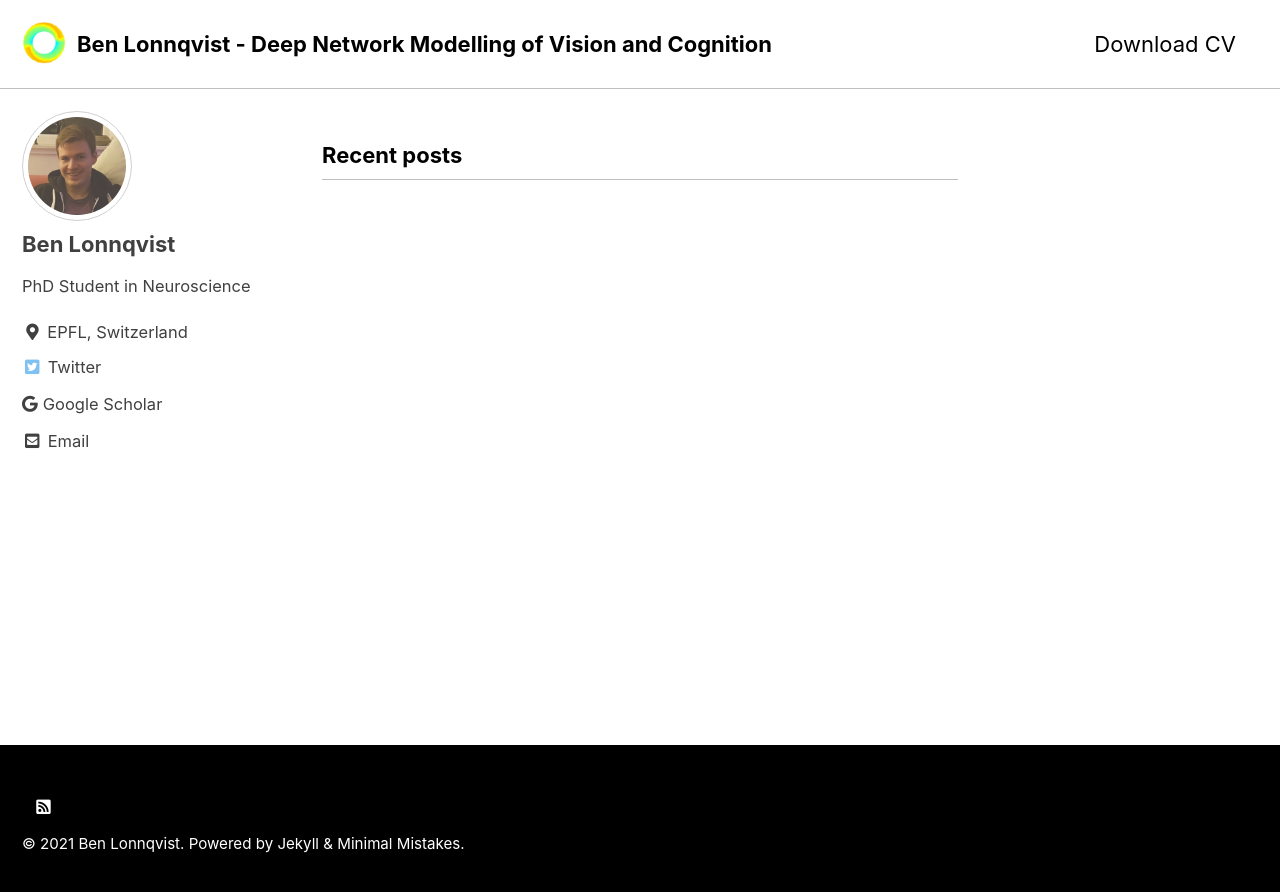
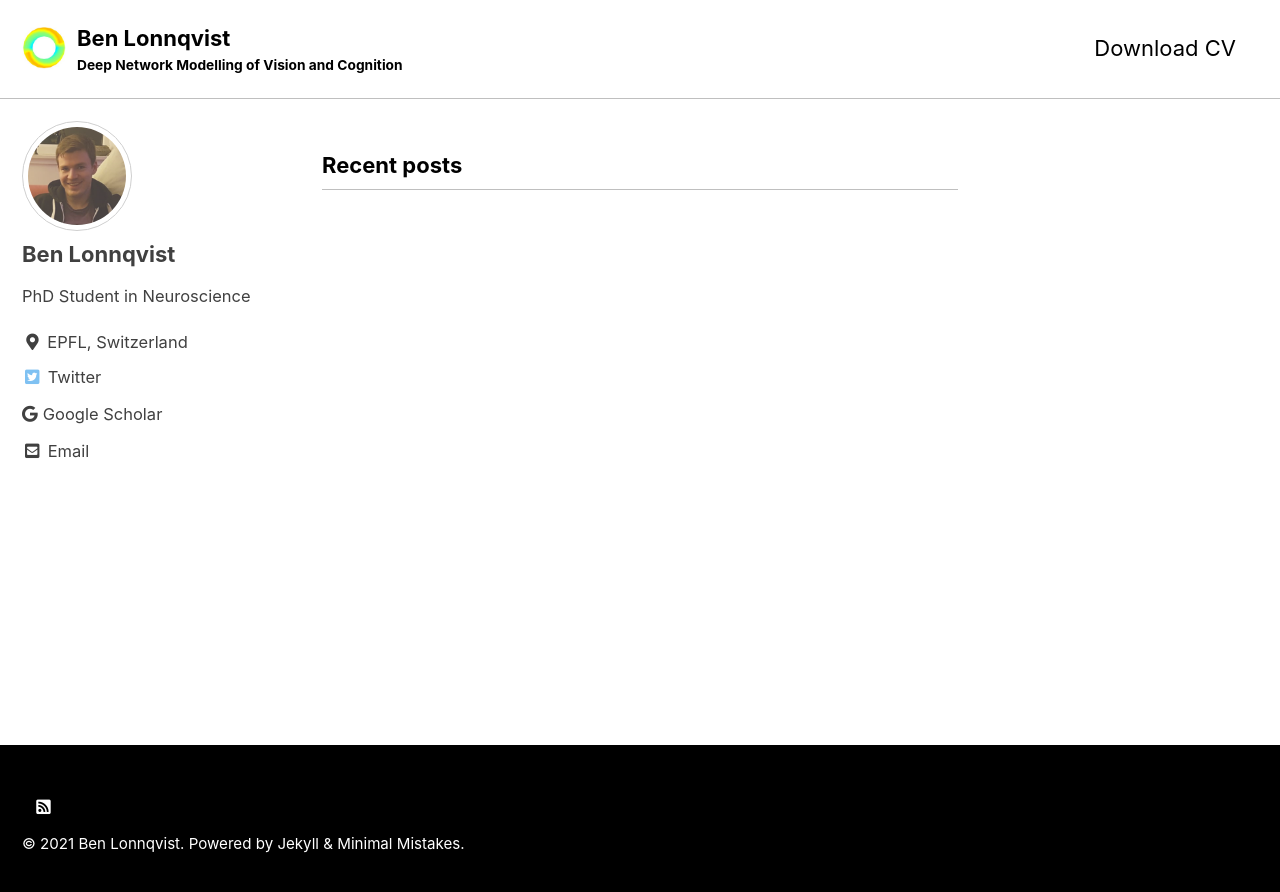
Before and after one commit to benlonnqvist/benlonnqvist.github.io, a Jekyll site: the page built from index.html, in a window 1280 px wide. Shown: the top 892 px of the page. Built offline with Jekyll 4.4.1, drawn with Linux system fonts in a browser that asks for light colours; cached includes are drawn as plain includes; the list of posts is cut into pages by our own code.

```diff
--- a/_config.yml
+++ b/_config.yml
@@ -19,9 +19,9 @@ header:
 
 # Site Settings
 locale                   : "en-US"
-title                    : "Ben Lonnqvist - Deep Network Modelling of Vision and Cognition"
+title                    : "Ben Lonnqvist"
 title_separator          : "-"
-subtitle                 : # site tagline that appears below site title in masthead
+subtitle                 : "Deep Network Modelling of Vision and Cognition" # site tagline that appears below site title in masthead
 name                     : "Ben Lonnqvist"
 description              :
 url                      : "https://benlonnqvist.github.io" # the base hostname & protocol for your site e.g. "https://mmistakes.github.io"
```
